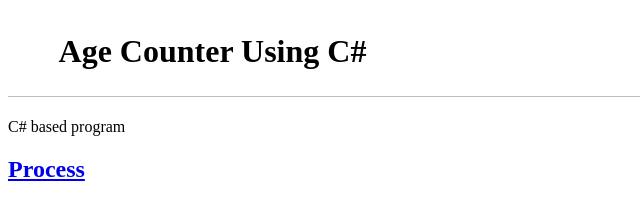
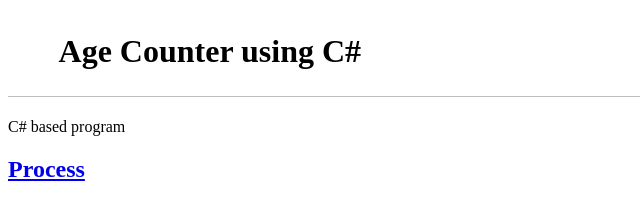
Before and after one commit to Shaikh-Abrar-Kabir/Age-Counter-C-, a plain HTML site: page index.html in a window 1280 px wide. Shown: the top 200 px of the page, 0-640 px from the left. Drawn offline with Linux system fonts and the light colour scheme.

Commit message:
Update index.html

```diff
--- a/index.html
+++ b/index.html
@@ -2,7 +2,7 @@
 
 
 
-Age Counter Using C#
+Age Counter using C#
 
 
 
```
